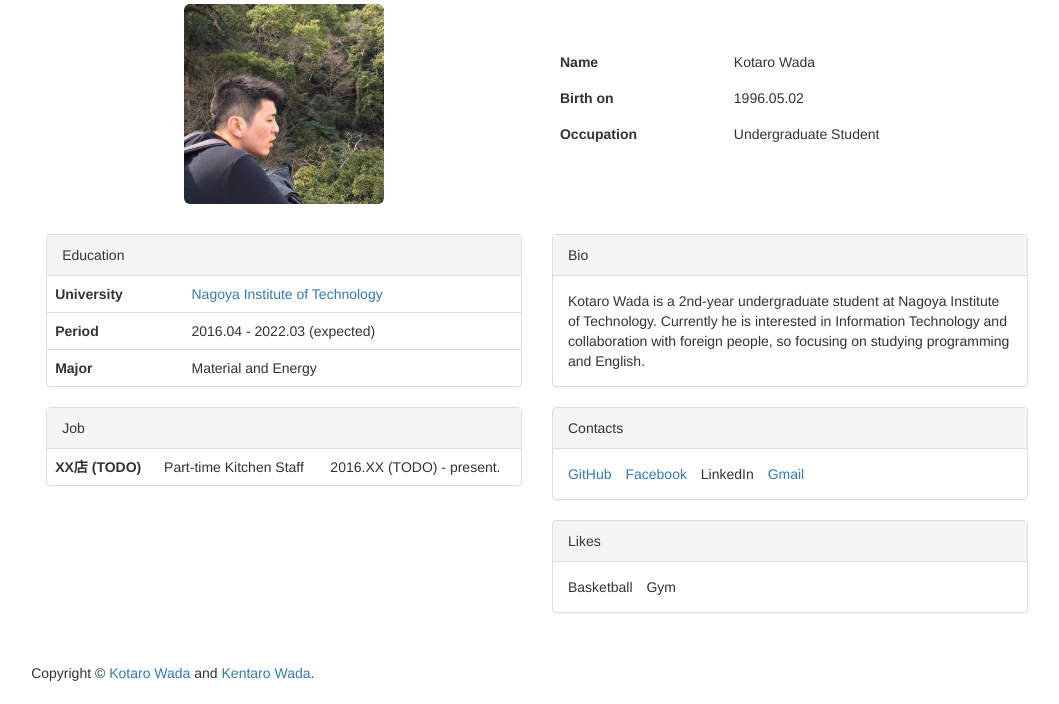
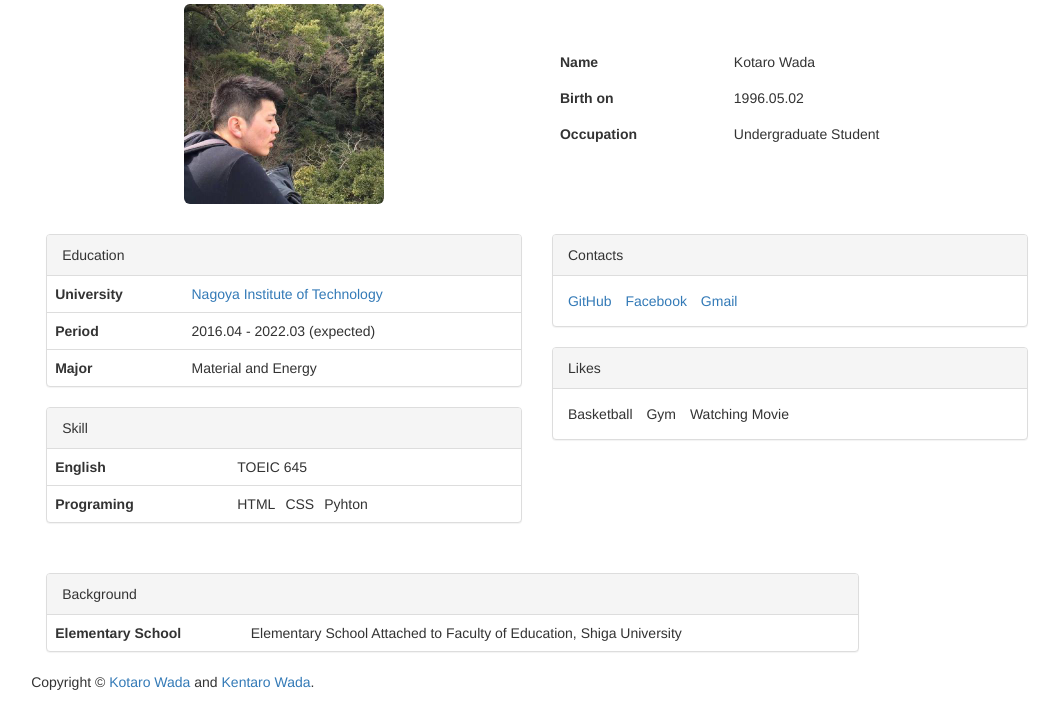
Before and after one commit to wkentaro/wkotaro.github.io, a Flask app: page / in a window 1280 px wide. Shown: the part 96-800 px from the top of the page, without its empty margins (103-1162 px from the left). Run offline with Flask 2, Linux system fonts and the light colour scheme; some libraries are stand-ins or nearby versions.

Commit message:
Update index.html

```diff
--- a/templates/index.html
+++ b/templates/index.html
@@ -12,14 +12,15 @@
   <div class="container-fluid">
     <div class="rows">
 
-      <div class="col-sm-3 col-sm-offset-1">
-        <h1 class="masthead-title" style="margin-left: 30px;">Kotaro Wada</h1>
+      <div class="header col-sm-3 col-sm-offset-1">
+        <h1 class="masthead-title" id="title">Kotaro Wada</h1>
       </div>
 
-      <div class="col-sm-10 col-sm-offset-1" style="margin-top: 30px;">
+      <div class="main col-sm-10 col-sm-offset-1">
         <div class="col-sm-6 text-center">
           <img class="img-rounded" id="profile_image" src="/static/img/profile.jpg" />
         </div>
+
         <div class="col-sm-6" style="margin-top: 40px;">
           <table class="table table-borderless">
             <tr><th>Name</th><td>Kotaro Wada</td></tr>
@@ -29,7 +30,7 @@
         </div>
       </div>
 
-      <div class="col-sm-10 col-sm-offset-1" style="margin-top: 30px;">
+      <div class="main col-sm-10 col-sm-offset-1">
         <div class="col-sm-6">
           <div class="panel panel-default">
             <div class="panel-heading">Education</div>
@@ -39,34 +40,24 @@
               <tr><th>Major</th><td>Material and Energy</td></tr>
             </table>
           </div>
+
           <div class="panel panel-default">
-            <div class="panel-heading">Job</div>
+            <div class="panel-heading">Skill</div>
             <table class="table">
-              <tr>
-                <th>XX店 (TODO)</th>
-                <td>Part-time Kitchen Staff</td>
-                <td>2016.XX (TODO) - present.</td>
-              </tr>
+              <tbody><tr><th>English</th><td>TOEIC 645</td></tr>
+                <tr><th>Programing</th><td><ul class="list-inline" style="margin-bottom: 0;"><li>HTML</li><li>CSS</li><li>Pyhton</li></ul></td></tbody>
             </table>
           </div>
         </div>
 
         <div class="col-sm-6">
           <div class="panel panel-default">
-            <div class="panel-heading">Bio</div>
-            <div class="panel-body">
-              Kotaro Wada is a 2nd-year undergraduate student at Nagoya Institute of Technology.
-              Currently he is interested in Information Technology and collaboration with foreign
-              people, so focusing on studying programming and English.
-            </div>
-          </div>
-          <div class="panel panel-default">
             <div class="panel-heading">Contacts</div>
             <div class="panel-body">
               <ul class="list-inline" style="margin-bottom: 0;">
                 <li><a href="https://github.com/wkotaro" target="_blank">GitHub</a></li>
                 <li><a href="https://www.facebook.com/kotaro.wada.73" target="_blank">Facebook</a></li>
-                <li>LinkedIn</li>  <!-- TODO -->
+
                 <li><a href="mailto:remove-this-www.kotaro.wada@gmail.com">Gmail</a></li>
               </ul>
             </div>
@@ -77,13 +68,26 @@
               <ul class="list-inline" style="margin-bottom: 0;">
                 <li>Basketball</li>
                 <li>Gym</li>
+                <li>Watching Movie</i>
               </ul>
             </div>
           </div>
         </div>
       </div>
 
-      <div id="footer" class="col-sm-10 col-sm-offset-1" style="margin-top: 30px;">
+      <div class="main col-sm-10 col-sm-offset-1">
+        <div class="col-sm-10">
+         <div class="panel panel-default">
+            <div class="panel-heading">Background</div>
+              <table class="table">
+                <tbody><tr><th>Elementary School</th><td>Elementary School Attached to Faculty of Education, Shiga University</td></tr>
+                  </tbody>
+              </table>
+          </div>
+        </div>
+      </div>
+
+      <div id="footer" class="col-sm-10 col-sm-offset-1">
         Copyright © <a href="/">Kotaro Wada</a> and <a href="http://wkentaro.com" target="_blank">Kentaro Wada</a>.
       </div>
 
```
